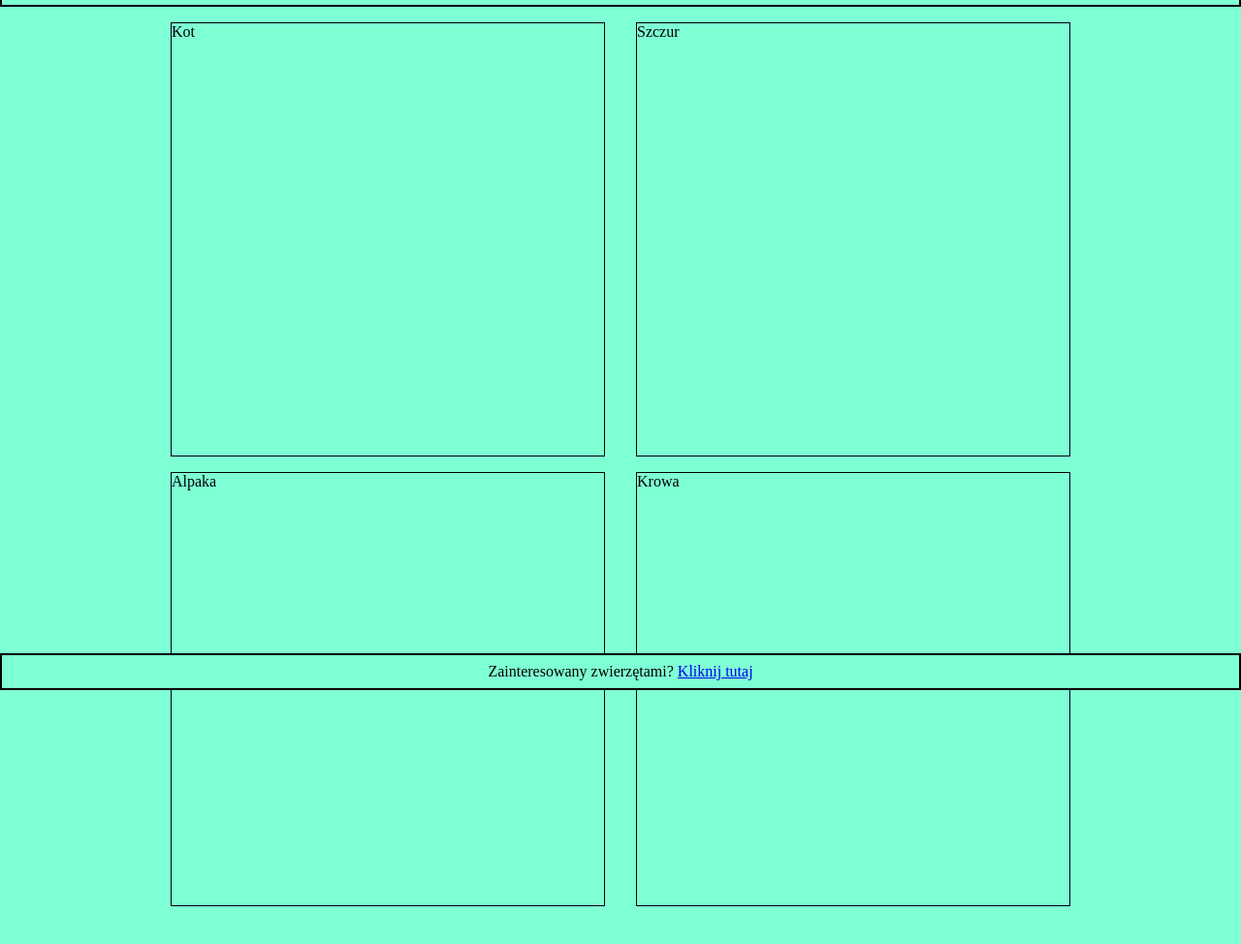
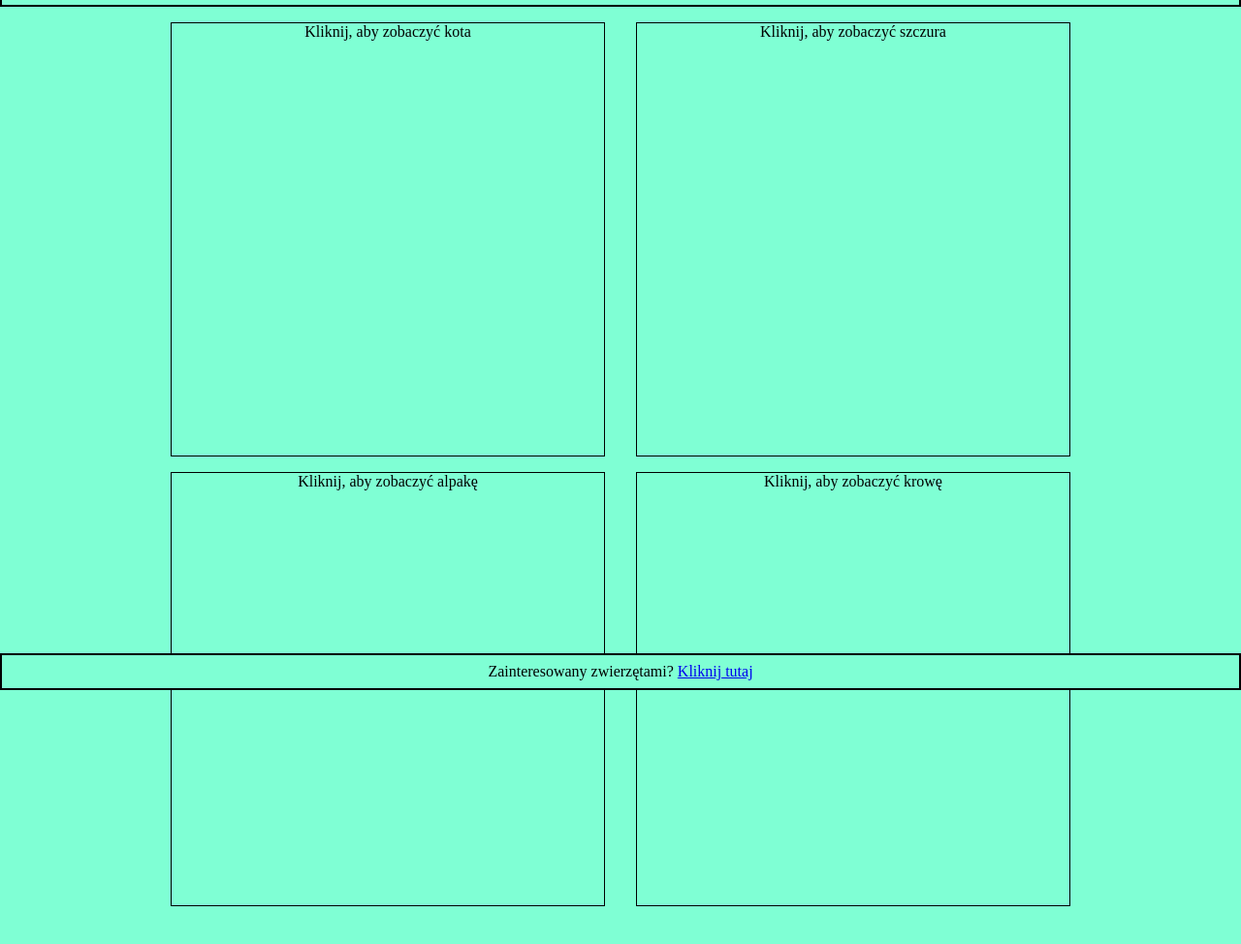
Before and after one commit to malgstef/podstawy, a plain HTML site: page cw2/index.html in a window 1280 px wide. Shown: the part 88-1062 px from the top of the page at 97% size. Drawn offline with Linux system fonts and the light colour scheme.

Commit message:
aktualizuj

```diff
--- a/cw2/index.html
+++ b/cw2/index.html
@@ -13,13 +13,13 @@
         <h1>Zwierzęta</h1>
     </header>
 <section>
-    <article>Kot</article>
-    <article>Szczur</article>
-    <article>Alpaka</article>
-    <article>Krowa</article>
+    <article>Kliknij, aby zobaczyć kota</article>
+    <article>Kliknij, aby zobaczyć szczura</article>
+    <article>Kliknij, aby zobaczyć alpakę</article>
+    <article>Kliknij, aby zobaczyć krowę</article>
 </section>
 <footer>
-    Zainteresowany zwierzętami? <a href="#">Kliknij tutaj</a>
+    Zainteresowany zwierzętami? <a href="https://www.youtube.com/watch?v=pScA_sGEC_Y">Kliknij tutaj</a>
 </footer>
 </body>
 </html>
--- a/cw2/style.css
+++ b/cw2/style.css
@@ -38,7 +38,10 @@ article {
     aspect-ratio: 1/1;
     margin: 1rem;
     margin-bottom: 0;
+    text-align: center;
 }
+
+
 
 @media (min-width: 768px) {
     section {
```
